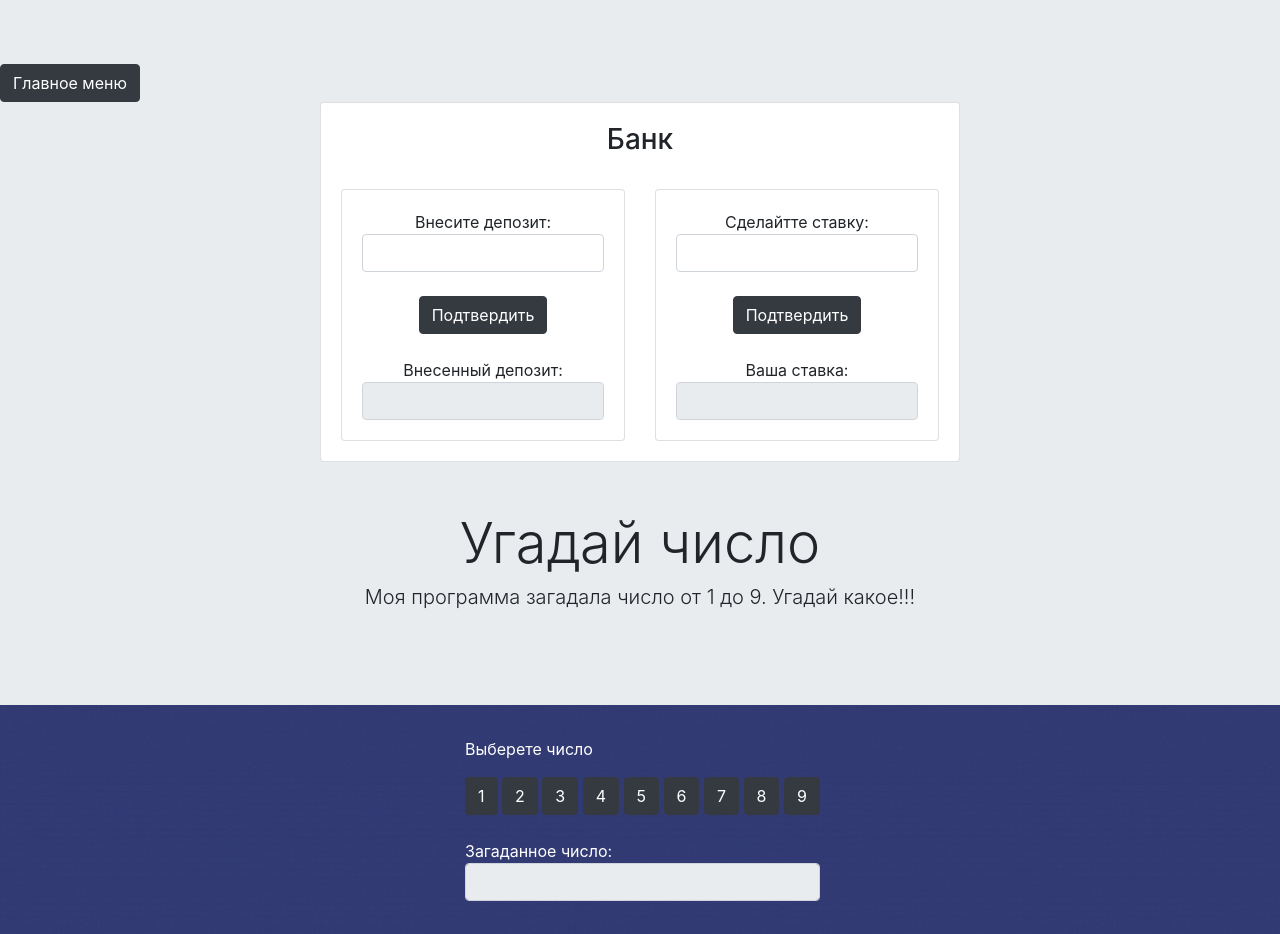
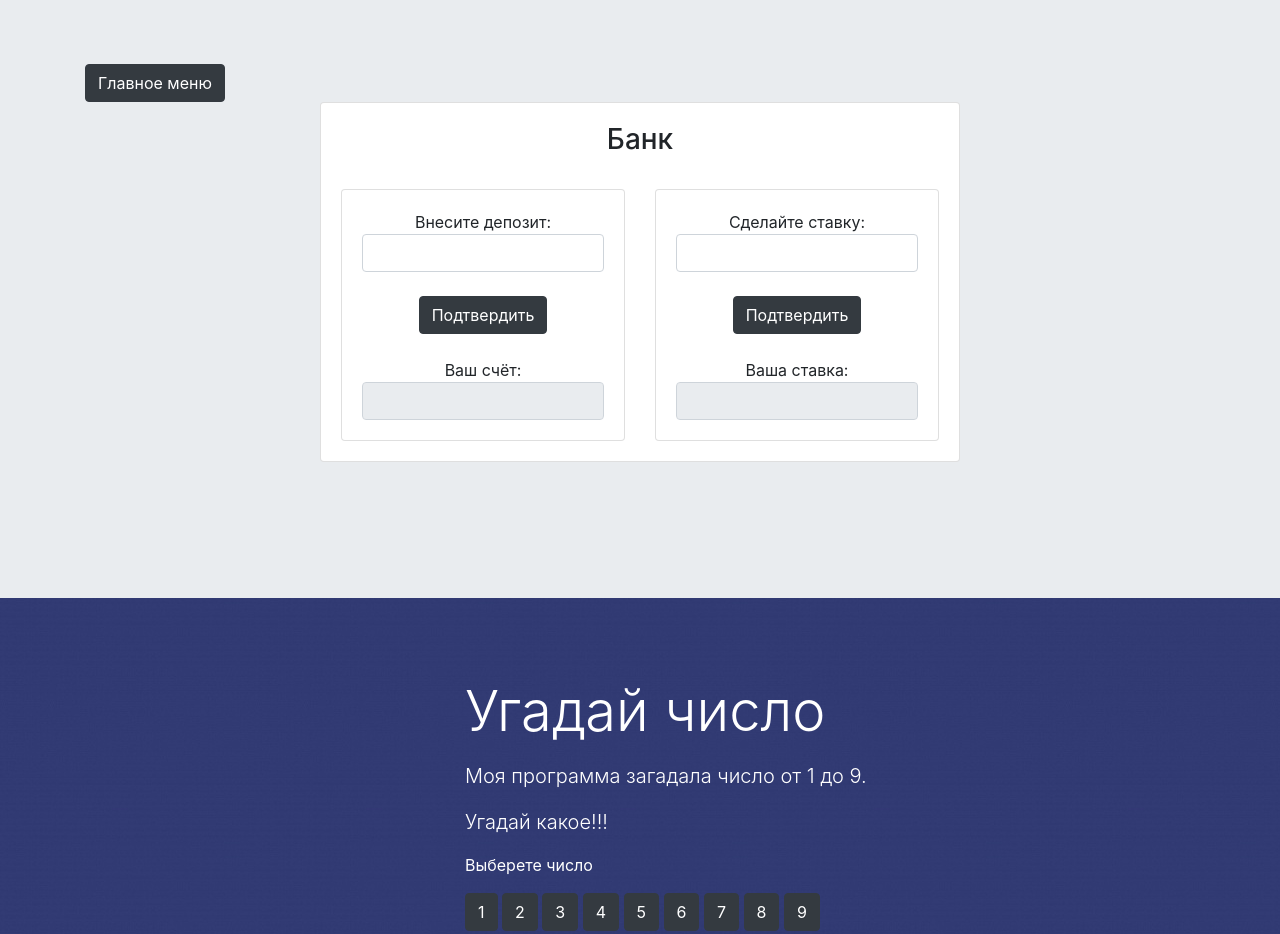
Before and after one commit to Antipanov/Mini_game, a plain HTML site: page Mini_game.html in a window 1280 px wide. Shown: the top 934 px of the page. Drawn offline with nearby package versions, Linux system fonts and the light colour scheme.

Commit message:
Add files via upload

```diff
--- a/Mini_game.html
+++ b/Mini_game.html
@@ -23,7 +23,22 @@
 
 <div class="jumbotron jumbotron-fluid " align="center" >
    <div align="left">
-                <a href="index.html" ><button  type="button"  class="btn btn-dark" align="left" >Главное меню</button></a>
+    <div class="container">
+  <div class="row">
+    <div class="col-sm">
+      <a href="index.html" ><button  type="button"  class="btn btn-dark" align="left" >Главное меню</button></a>
+    </div>
+    <div class="col-sm">
+
+
+    </div>
+    <div class="col-sm">
+
+
+    </div>
+  </div>
+</div>
+
                 </div>
     <!--сюда банк-->
 <div class="card" style="width: 40rem;" >
@@ -40,14 +55,14 @@
   <input class="btn btn-dark" type="button" id="confirmDeposit" onclick="confDeposit()" value="Подтвердить">
   <br>
   <br>
-  Внесенный депозит: <input type="text" class="form-control mb-0 mr-sm-2" align="center" id = "deposit_saved" disabled="true">
+  Ваш счёт: <input type="text" class="form-control mb-0 mr-sm-2" align="center" id = "deposit_saved" disabled="true">
       </div>
     </div>
   </div>
   <div class="col-sm-6">
     <div class="card">
       <div class="card-body">
-        Сделайтте ставку: <input type="number" class="form-control mb-0 mr-sm-3" id="stavka_input" >
+        Сделайте ставку: <input type="number" class="form-control mb-0 mr-sm-3" id="stavka_input" >
     <br>
   <input  type="button" id="confirmDeposit" class="btn btn-dark" onclick="confStavka()" value="Подтвердить">
   <br>
@@ -64,22 +79,13 @@
 
 
 
-
-
-
-
-
-
-
-
     </div>
 
 
 
- <div class="container">
+ <div class="container" align="center">
   <br><br>
-    <h1 class="display-4">Угадай число</h1>
-    <h2 class="lead">Моя программа загадала число от 1 до 9. Угадай какое!!!</h2>
+
 </div>
 <br>
 
@@ -95,7 +101,17 @@
 
     </div>
     <div class="col-md-auto">
+       <div class="container">
+  <br><br>
+
+</div>
+<div>
+      <p class="display-4" align="left">Угадай число</p>
+    <p class="lead" align="left">Моя программа загадала число от 1 до 9. </p>
+    <p class="lead" align="left">Угадай какое!!!</p>
+ </div>
       <p>Выберете число </p>
+
       <input type="button" class="btn btn-dark" value="1" onclick="selectedNumber(1)">
 
                 <input type="button" class="btn btn-dark" value="2" onclick="selectedNumber(2)">
@@ -121,6 +137,7 @@
                                function selectedNumber(k) {
                                                document.getElementById("Selected_value").value = k;
                                                Selected_val = k;
+
                                }
 
                                function generateNumber(min, max) {
@@ -135,6 +152,8 @@
           document.getElementById("stavka_saved").value = "";
           document.getElementById("randomResult").value = number_value;
 
+          document.getElementById("Selected_value").value = "";
+
                                                }
                                                else {
                                                                document.getElementById("Result").value = "Угадал";
@@ -142,6 +161,8 @@
           document.getElementById("deposit_saved").value = deposit_value;
           document.getElementById("stavka_saved").value = "";
           document.getElementById("randomResult").value = number_value;
+
+          document.getElementById("deposit_value").value = "";
                                                }
                                }
 
```
